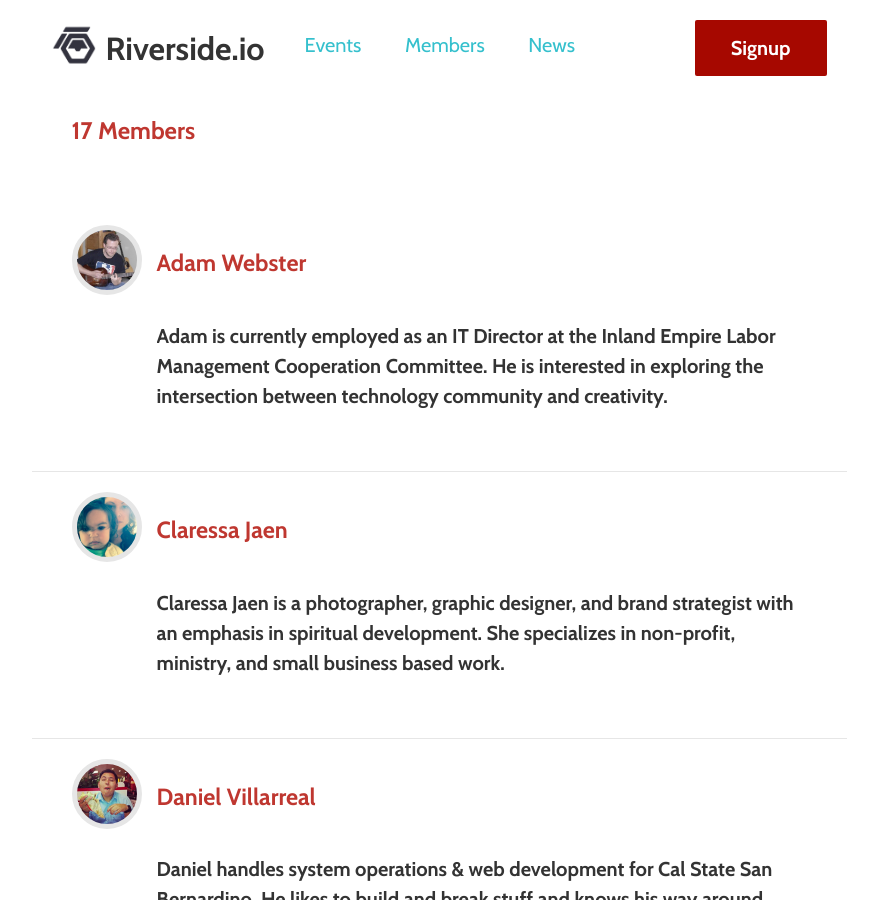
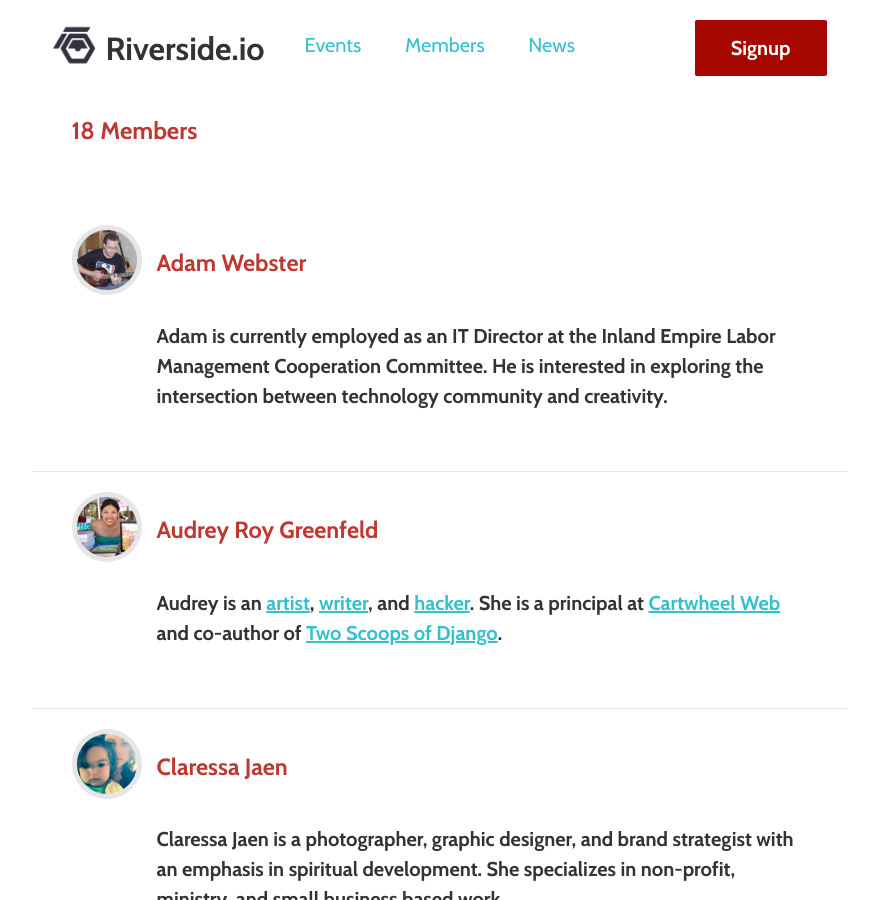
Before and after one commit to riversideio/riversideio.github.io, a Jekyll site: the page built from members.html, in a window 1280 px wide and 900 px high. Shown: the whole window, without its empty margins (201-1079 px from the left). Built offline with Jekyll 4.4.1, drawn with Linux system fonts in a browser that asks for light colours; nearby versions of some CDN libraries; some web fonts are replaced; Markdown is read by kramdown in place of the engine named in the settings.

Commit message:
Add @audreyr to members.

```diff
--- a/_data/members.yml
+++ b/_data/members.yml
@@ -1,6 +1,9 @@
 - name : Adam Webster
   avatar : ./img/members/adamwebster.jpg
   about : Adam is currently employed as an IT Director at the Inland Empire Labor Management Cooperation Committee. He is interested in exploring the intersection between technology community and creativity.
+- name : Audrey Roy Greenfeld
+  avatar: ./img/members/audreyroygreenfeld.jpg
+  about : Audrey is an [artist](http://www.audreymroy.com/art/), [writer](http://audreyr.com/), and [hacker](https://github.com/audreyr). She is a principal at [Cartwheel Web](http://www.cartwheelweb.com/) and co-author of [Two Scoops of Django](http://www.amazon.com/Two-Scoops-Django-Best-Practices/dp/098146730X/).
 - name : Claressa Jaen
   avatar: ./img/members/claressajaen.jpg
   about : Claressa Jaen is a photographer, graphic designer, and brand strategist with an emphasis in spiritual development. She specializes in non-profit, ministry, and small business based work.
```
Also changed, not shown: img/members/audreyroygreenfeld.jpg (added).
